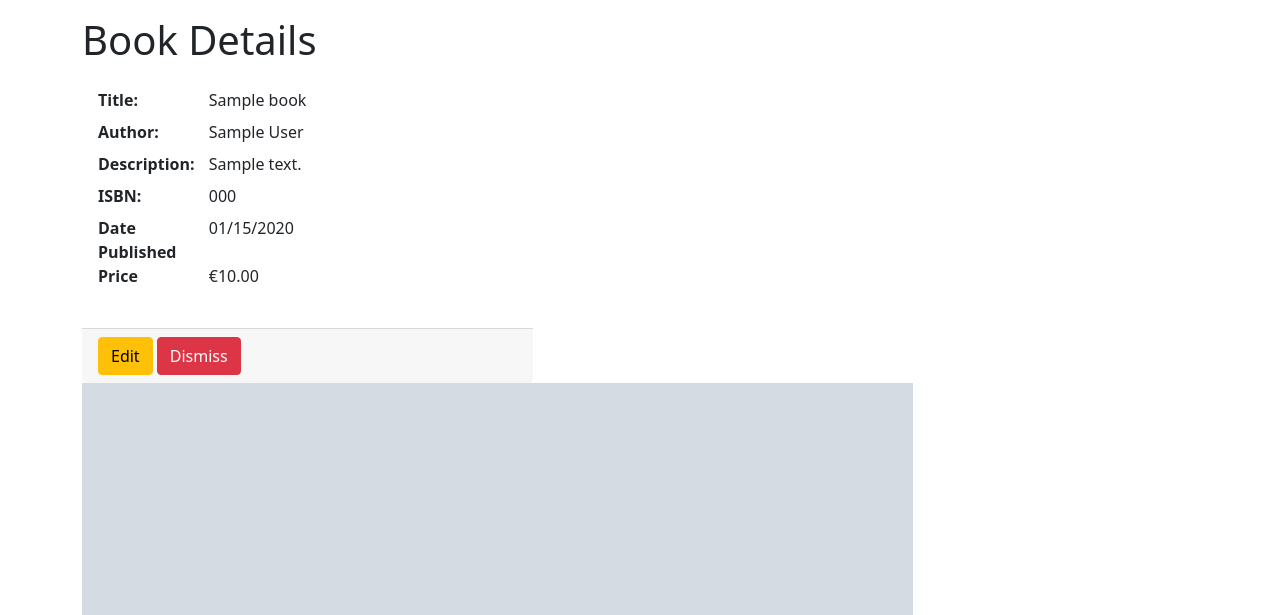
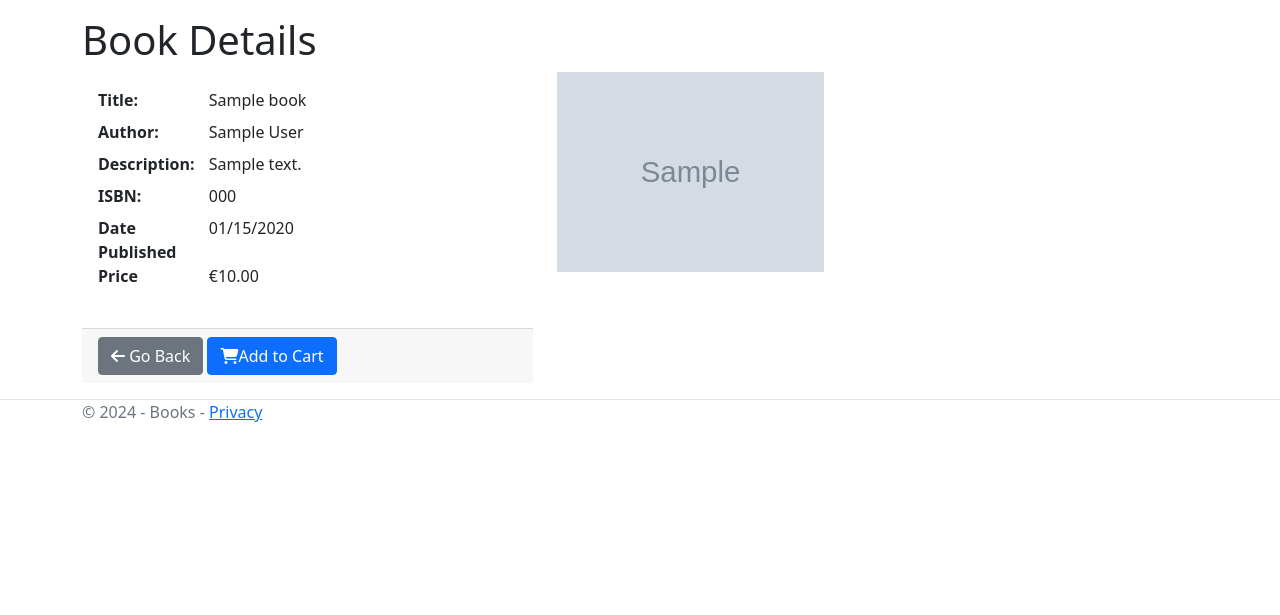
Before and after one commit to ArianaRexhepi/BookShop, an ASP.NET Core app: page /Store/Details/1 in a window 1280 px wide. Shown: the part 57-672 px from the top of the page. After the commit the page ends 479 px from the top, so only its background shows below. Run offline with ASP.NET Core 8, Linux system fonts and the light colour scheme; tables that the repository leaves empty hold one stand-in row (values such as "Sample post"); grey boxes marked "Sample" are stand-in pictures; the project's own start-up code is not run, and a stand-in starts its controllers and pages.

Commit message:
details desg

```diff
--- a/Views/Store/Details.cshtml
+++ b/Views/Store/Details.cshtml
@@ -39,14 +39,15 @@
             </dl>
         </div>
         <div class="card-footer text-right">
-            <a asp-action="Edit" asp-route-id="@Model?.Id" class="btn btn-warning">Edit</a>
-            <a asp-action="Index" class="btn btn-danger">Dismiss</a>
+            <a asp-action="Index" class="btn btn-secondary"><i class="fa-solid fa-arrow-left"></i> Go Back</a>
+            <a asp-action="" asp-route-id="@Model.Id" class="btn btn-primary store-btn"><i class="fa-solid fa-cart-shopping"></i>Add to Cart</a>
         </div>
     </div>
-    <div class="col-4"></div>
+    <div class="col-4">
     <dt class="col-sm-3 text-right"></dt>
     <dd class="col-sm-9">
         <img src="@Model.Image" class="w-100" />
     </dd>
+    </div>
 </div>
 </div>
--- a/wwwroot/css/myCss.css
+++ b/wwwroot/css/myCss.css
@@ -7,3 +7,10 @@
     text-decoration: none;
     color: inherit;
 }
+.store-btn{
+    transition: all 0.2 ease;
+}
+.store-btn:hover{
+    background-color: #1a3446;
+    border: 2px solid #1a3446;
+}
```
Also changed, not shown: 4 other files.
